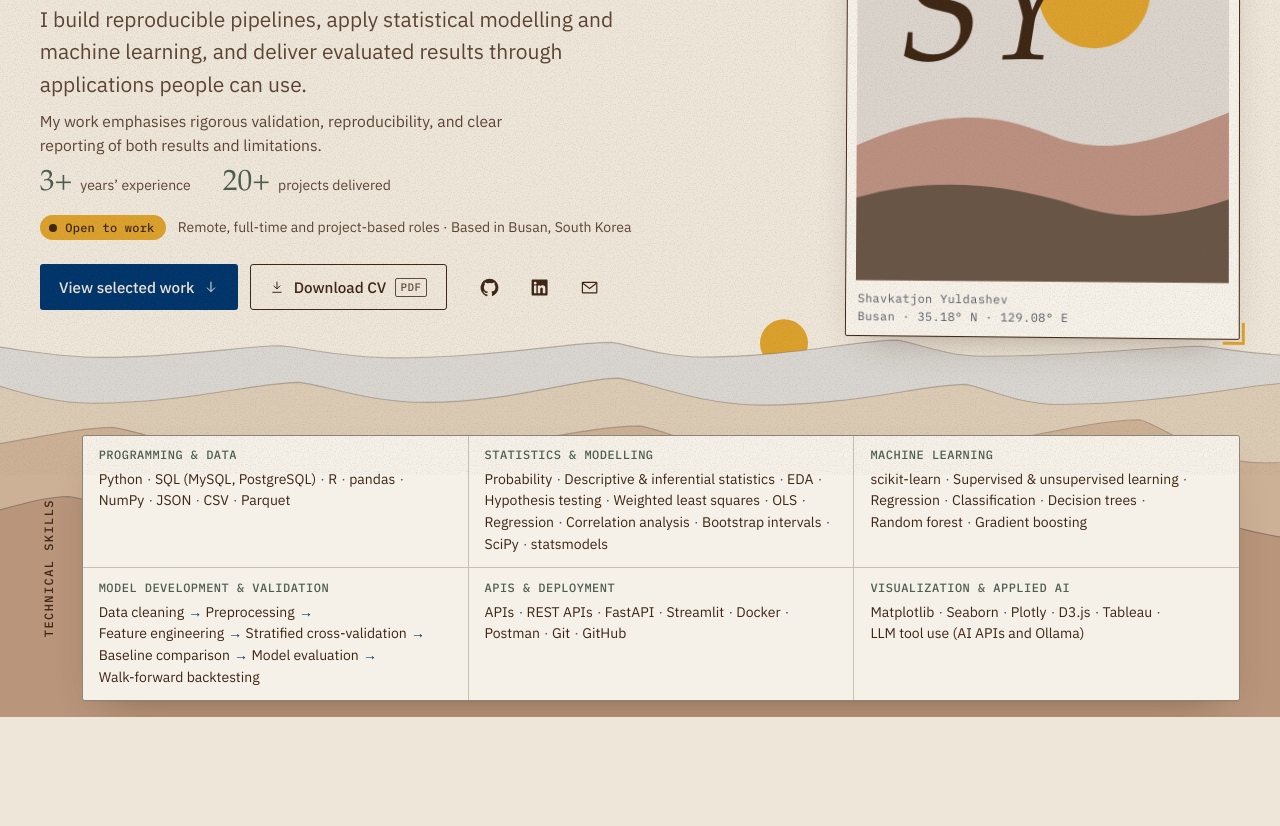
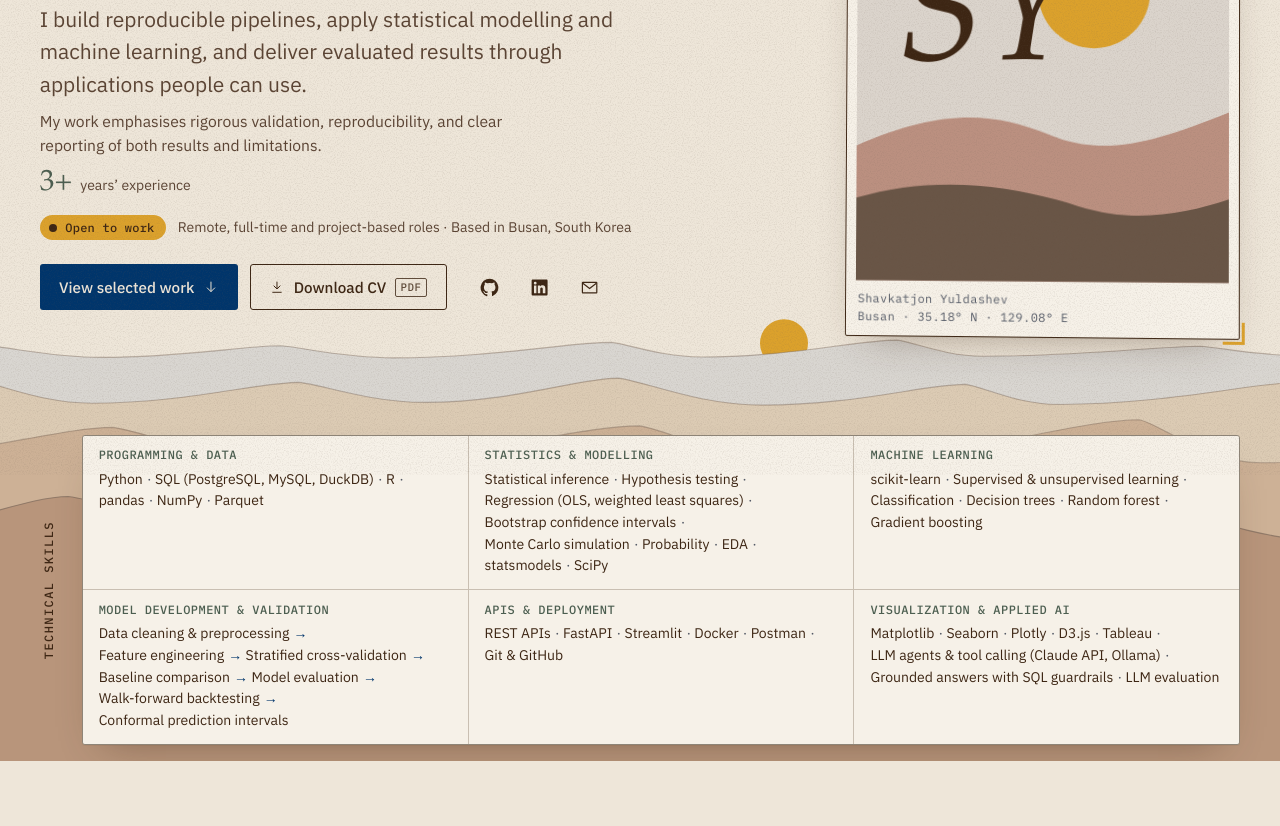
Before and after one commit to shavkatjony/hammer-spot, an Astro site: page / in a window 1280 px wide. Shown: the part 325-1151 px from the top of the page. Built offline with nearby package versions, Linux system fonts and the light colour scheme; Astro itself is replaced by a stand-in of ours; a web font is replaced by a local one.

Commit message:
Tighten skills and claims after review
- Skills: removed basic and overlapping items (JSON, CSV, correlation
  analysis, separate APIs and Git/GitHub entries).
- "Descriptive & inferential statistics" becomes "Statistical inference".
- Regression is listed once, under Statistics & Modelling, as OLS and
  weighted least squares.
- Added the evidenced Monte Carlo simulation and conformal prediction
  intervals.
- Replaced "LLM tool use" with the actual capabilities: LLM agents and tool
  calling (Claude API, Ollama), grounded answers with SQL guardrails, LLM
  evaluation.
- KVENTS period is now Jan 2023 - Mar 2026; removed "20+ projects
  delivered" everywhere.
- Olist findings are worded as correlations, not causes.
- Retail states its synthetic data up front, and that the 59.1M-row stress
  test used generated data.
- DPEC's 50/50 is described as an internal evaluation, not a benchmark.
- Content inventory and editing guide updated; CV PDF and share image
  regenerated.

Co-Authored-By: Claude Opus 5.5 <noreply@anthropic.com>
Claude-Session: https://claude.ai/code/session_01E2Rdkbe9HWpWED4CFjuC1m

```diff
--- a/src/components/AboutSection.astro
+++ b/src/components/AboutSection.astro
@@ -4,7 +4,7 @@ import { identity, education, experience, languages, targetRoles, interests, pro
 import { url } from '../lib/url';
 const edu = education[0];
 const job = experience[0];
-const [years, delivered] = identity.credentials;
+const [years] = identity.credentials;
 ---
 <section class="section about" id="about" aria-labelledby="about-title">
   <div class="wrap wrap--wide">
@@ -17,8 +17,7 @@ const [years, delivered] = identity.credentials;
           toward data.
         </p>
         <p>
-          I have {years.value} {years.long} and {delivered.value} {delivered.long}, including my work as a data and business
-          analyst at {job.org}. I take a problem from data preparation and analysis through modelling, evaluation and
+          I have {years.value} {years.long}, including my work as a data and business analyst at {job.org}. I take a problem from data preparation and analysis through modelling, evaluation and
           delivery: reproducible pipelines, data-quality checks, models chosen against baselines, and evaluation on data
           the model never saw. My flagship project, DPEC, forecasts Formula 1 race pace from public timing data; its README
           traces every number to its source.
--- a/src/content/site.ts
+++ b/src/content/site.ts
@@ -38,7 +38,6 @@ export const identity = {
   /** Credentials shown in the hero, About and CV. Self-reported: see docs/CONTENT_INVENTORY.md. */
   credentials: [
     { value: '3+', label: 'years’ experience', long: 'years of experience in data analysis and modelling' },
-    { value: '20+', label: 'projects delivered', long: 'projects delivered across analytics, statistical modelling and machine learning' },
   ],
   location: {
     city: 'Busan',
@@ -90,7 +89,7 @@ export const experience = [
     org: 'CHUST KVENTS',
     place: 'Chust, Namangan, Uzbekistan · remote',
     role: 'Data & Business Analyst',
-    period: 'Nov 2023 – Mar 2026', // CONFIRM: owner gave "November 2023 january – 2026 march"
+    period: 'Jan 2023 – Mar 2026',
     points: [
       'Developed Python and SQL workflows to analyze sales, inventory, product, and customer data across the head office and three retail locations.',
       'Applied statistical analysis and machine learning for product demand forecasting, customer segmentation, and purchasing behavior analysis.',
@@ -180,12 +179,10 @@ export const skillGroups: SkillGroup[] = [
     title: 'Programming & Data',
     skills: [
       { name: 'Python', evidence: ['f1-pace-intelligence', 'telco-churn', 'retail-intelligence', 'olist-delivery', 'document-scanner'] },
-      { name: 'SQL (MySQL, PostgreSQL)', note: 'DuckDB and SQLite in the projects', evidence: ['f1-pace-intelligence', 'retail-intelligence', 'olist-delivery'] },
+      { name: 'SQL (PostgreSQL, MySQL, DuckDB)', note: 'DuckDB and SQLite in the projects', evidence: ['f1-pace-intelligence', 'retail-intelligence', 'olist-delivery'] },
       { name: 'R' },
       { name: 'pandas', evidence: ['f1-pace-intelligence', 'telco-churn', 'retail-intelligence', 'olist-delivery'] },
       { name: 'NumPy', evidence: ['f1-pace-intelligence', 'retail-intelligence', 'document-scanner'] },
-      { name: 'JSON', evidence: ['f1-pace-intelligence', 'retail-intelligence'] },
-      { name: 'CSV', evidence: ['telco-churn', 'retail-intelligence', 'olist-delivery'] },
       { name: 'Parquet', evidence: ['f1-pace-intelligence', 'retail-intelligence'] },
       // { name: 'Polars' },
       // { name: 'Excel / Google Sheets' },
@@ -195,18 +192,15 @@ export const skillGroups: SkillGroup[] = [
     id: 'statistics',
     title: 'Statistics & Modelling',
     skills: [
+      { name: 'Statistical inference', evidence: ['f1-pace-intelligence'], extra: NOTEBOOKS },
+      { name: 'Hypothesis testing', extra: NOTEBOOKS },
+      { name: 'Regression (OLS, weighted least squares)', evidence: ['f1-pace-intelligence'], extra: NOTEBOOKS, note: 'WLS race-pace forecaster; OLS in the notebooks' },
+      { name: 'Bootstrap confidence intervals', evidence: ['f1-pace-intelligence'] },
+      { name: 'Monte Carlo simulation', evidence: ['f1-pace-intelligence'], note: 'pit-stop strategy over 4,000 draws' },
       { name: 'Probability', evidence: ['f1-pace-intelligence'], note: 'race chances scored with the Brier score' },
-      { name: 'Descriptive & inferential statistics', evidence: ['olist-delivery', 'f1-pace-intelligence'] },
       { name: 'EDA', evidence: ['telco-churn', 'olist-delivery'] },
-      { name: 'Hypothesis testing', extra: NOTEBOOKS },
-      { name: 'Weighted least squares', evidence: ['f1-pace-intelligence'] },
-      { name: 'OLS', extra: NOTEBOOKS },
-      { name: 'Regression', evidence: ['f1-pace-intelligence'], extra: NOTEBOOKS },
-      { name: 'Correlation analysis', evidence: ['olist-delivery', 'f1-pace-intelligence'] },
-      { name: 'Bootstrap intervals', evidence: ['f1-pace-intelligence'] },
+      { name: 'statsmodels', evidence: ['f1-pace-intelligence'], extra: NOTEBOOKS },
       { name: 'SciPy', extra: NOTEBOOKS },
-      { name: 'statsmodels', evidence: ['f1-pace-intelligence'], extra: NOTEBOOKS },
-      { name: 'Monte Carlo simulation', evidence: ['f1-pace-intelligence'], hero: false },
       // { name: 'Time-series analysis' },
       // { name: 'A/B testing' },
     ],
@@ -217,7 +211,6 @@ export const skillGroups: SkillGroup[] = [
     skills: [
       { name: 'scikit-learn', evidence: ['telco-churn'] },
       { name: 'Supervised & unsupervised learning', evidence: ['telco-churn'], note: 'unsupervised: customer segmentation at work' },
-      { name: 'Regression', evidence: ['f1-pace-intelligence'] },
       { name: 'Classification', evidence: ['telco-churn'] },
       { name: 'Decision trees', evidence: ['telco-churn'], note: 'tree ensembles in the churn comparison' },
       { name: 'Random forest', evidence: ['telco-churn'] },
@@ -236,28 +229,25 @@ export const skillGroups: SkillGroup[] = [
     title: 'Model Development & Validation',
     flow: true,
     skills: [
-      { name: 'Data cleaning', evidence: ['f1-pace-intelligence', 'telco-churn', 'retail-intelligence'] },
-      { name: 'Preprocessing', evidence: ['telco-churn'] },
+      { name: 'Data cleaning & preprocessing', evidence: ['f1-pace-intelligence', 'telco-churn', 'retail-intelligence'] },
       { name: 'Feature engineering', evidence: ['telco-churn'] },
       { name: 'Stratified cross-validation', evidence: ['telco-churn'] },
       { name: 'Baseline comparison', evidence: ['f1-pace-intelligence', 'telco-churn'] },
       { name: 'Model evaluation', evidence: ['telco-churn', 'f1-pace-intelligence'] },
       { name: 'Walk-forward backtesting', evidence: ['f1-pace-intelligence'] },
-      { name: 'Split-conformal uncertainty ranges', evidence: ['f1-pace-intelligence'], hero: false },
+      { name: 'Conformal prediction intervals', evidence: ['f1-pace-intelligence'], note: 'split-conformal 80% ranges' },
     ],
   },
   {
     id: 'deployment',
     title: 'APIs & Deployment',
     skills: [
-      { name: 'APIs', evidence: ['f1-pace-intelligence'], note: 'FastF1 timing data and the Claude API' },
       { name: 'REST APIs', evidence: ['f1-pace-intelligence', 'telco-churn'] },
       { name: 'FastAPI', evidence: ['f1-pace-intelligence', 'telco-churn'], extra: MNIST },
       { name: 'Streamlit', evidence: ['telco-churn'] },
       { name: 'Docker', evidence: ['f1-pace-intelligence'], note: 'release image, hosted on Render' },
       { name: 'Postman' },
-      { name: 'Git', evidence: ['f1-pace-intelligence', 'telco-churn', 'retail-intelligence', 'olist-delivery'] },
-      { name: 'GitHub', evidence: ['f1-pace-intelligence', 'telco-churn', 'retail-intelligence', 'olist-delivery'] },
+      { name: 'Git & GitHub', evidence: ['f1-pace-intelligence', 'telco-churn', 'retail-intelligence', 'olist-delivery'] },
       { name: 'Testing & CI (pytest, Ruff, GitHub Actions)', evidence: ['f1-pace-intelligence', 'telco-churn'], hero: false },
       // { name: 'MLflow' },
       // { name: 'AWS' },
@@ -272,7 +262,9 @@ export const skillGroups: SkillGroup[] = [
       { name: 'Plotly' },
       { name: 'D3.js', evidence: ['olist-delivery'] },
       { name: 'Tableau' },
-      { name: 'LLM tool use (AI APIs and Ollama)', evidence: ['f1-pace-intelligence'] },
+      { name: 'LLM agents & tool calling (Claude API, Ollama)', evidence: ['f1-pace-intelligence'], note: '8 read-only tools' },
+      { name: 'Grounded answers with SQL guardrails', evidence: ['f1-pace-intelligence'], note: 'every number names its source tool' },
+      { name: 'LLM evaluation', evidence: ['f1-pace-intelligence'], note: 'internal 50-question test set' },
       // To show OpenCV / Tesseract in the hero boxes too, delete `hero: false` on their lines.
       { name: 'OpenCV', evidence: ['document-scanner'], hero: false },
       { name: 'Tesseract OCR', evidence: ['document-scanner'], hero: false },
@@ -376,7 +368,7 @@ export const projects: Project[] = [
     problem:
       'Before each race, how fast will each car really be over a race distance, how sure can we be, and how many pit stops make sense, using public data only?',
     contribution:
-      'Built it solo, end to end: a 545-session pipeline and 15-table DuckDB warehouse, research on what predicts race pace, one shared weighted regression tested walk-forward with split-conformal 80% ranges, a Monte Carlo strategy model, a read-only FastAPI service and web app on Render, and an AI race engineer graded by an automatic exam.',
+      'Built it solo, end to end: a 545-session pipeline and 15-table DuckDB warehouse, research on what predicts race pace, one shared weighted regression tested walk-forward with split-conformal 80% ranges, a Monte Carlo strategy model, a read-only FastAPI service and web app on Render, and an AI race engineer checked by an internal 50-question evaluation.',
     result:
       'On 37 race weekends held out from every modelling choice, race-pace error after qualifying was 0.548% of a lap (about 0.49 s), against 0.589% for the best of five baselines, and 79.9% of real results fell inside the 80% ranges.',
     metrics: [
@@ -453,7 +445,7 @@ export const projects: Project[] = [
             'Ranges that mean what they say: 78.5% (after practice) and 79.9% (after qualifying) of real results fell inside the 80% ranges. Top-3 chance Brier score 0.070 against 0.129 for no information.',
             'Strategy, replayed on 78 dry races with only earlier data: the stop count matched what most of the top 10 did in 58% of races, against 46% for “always one stop” (67% against 57% when the call was clear).',
             'The live code path, replayed on 16 races of 2026, gave exactly the backtest’s error (0.573%).',
-            'The AI assistant passed a 50-question exam, including 5 trap questions it had to turn down, graded against the warehouse on 8 November 2026.',
+            'The AI assistant passed all 50 questions of an internal evaluation I wrote, including 5 trap questions it had to turn down, graded against the warehouse on 8 November 2026. It is a project test set, not an independent benchmark.',
           ],
           figures: ['dpec-results'],
         },
@@ -597,9 +589,9 @@ export const projects: Project[] = [
     contribution:
       'Designed a star schema with an explicit grain, staged DuckDB SQL, a data-quality build gate, a metrics engine with a transparent priority score, and a self-contained three-page HTML dashboard.',
     result:
-      'At full M5 shape the build processed 59.1M rows end to end in 84 s, with peak memory cut from 8.8 GB to 2.6 GB. The business findings shown are illustrative: the repo runs on a synthetic, M5-shaped sample.',
+      'Built and tested on synthetic, M5-shaped data. On a generated dataset at full M5 size, the build processed 59.1M rows end to end in 84 s, with peak memory cut from 8.8 GB to 2.6 GB. The business findings shown are illustrative, not real retail results.',
     metrics: [
-      { value: '59.1M', label: 'Rows in the full-shape stress test' },
+      { value: '59.1M', label: 'Rows in the full-size stress test (generated data)' },
       { value: '2.6 GB', label: 'Peak memory at full shape, down from 8.8 GB' },
       { value: '8', label: 'Data-quality checks gating the build' },
     ],
@@ -656,7 +648,7 @@ export const projects: Project[] = [
           id: 'findings',
           title: 'Findings and verified results',
           body: [
-            'The pipeline was stress-tested at full M5 shape: 30,450 series × 1,941 days = 59.1M rows. The first version peaked at 8.8 GB. Four changes, each measured on its own, brought it to 2.6 GB: streaming the reshape store by store, categorical encoding for every text column, running ingestion in its own process, and capping DuckDB at 1.5 GB so it spills to disk.',
+            'The pipeline was stress-tested on a generated dataset at full M5 shape: 30,450 series × 1,941 days = 59.1M rows. The first version peaked at 8.8 GB. Four changes, each measured on its own, brought it to 2.6 GB: streaming the reshape store by store, categorical encoding for every text column, running ingestion in its own process, and capping DuckDB at 1.5 GB so it spills to disk.',
           ],
           figures: ['retail-scale', 'retail-tower'],
         },
@@ -757,8 +749,8 @@ export const projects: Project[] = [
           title: 'Findings and verified results',
           body: [
             'The marketplace is structurally one-time-purchase: 3.12% of customers ever order again, and 70.7% are already At Risk or Churned. Retention is flat at 3–5% in every acquisition cohort from early 2017.',
-            'Late delivery is the clearest driver of poor reviews: every band of lateness costs roughly a star.',
-            'Customers punish broken promises, not distance. The slowest states are in the north: Roraima 29.4 days, Amapá 27.2, Amazonas 26.4, against a 12.6-day average. But slow is not late. Amapá and Amazonas arrive on time about 96% of the time, because their delivery estimates are long, and both average above 4.1 stars (small samples: 68 and 147 orders).',
+            'Late delivery shows the strongest association with poor reviews: each band of lateness goes with roughly one star less.',
+            'Low reviews line up with broken promises more than with distance. The slowest states are in the north: Roraima 29.4 days, Amapá 27.2, Amazonas 26.4, against a 12.6-day average. But slow is not late. Amapá and Amazonas arrive on time about 96% of the time, because their delivery estimates are long, and both average above 4.1 stars (small samples: 68 and 147 orders).',
             'Across the 27 states, the average review tracks the on-time rate (r = 0.78) more closely than delivery days (r = −0.53). The broken promises sit where the volume is: Rio de Janeiro (12,698 orders, 86.5% on time, 3.90 stars) and the Northeast (Alagoas 76.1%, Maranhão 80.3% on time).',
             'Sellers: no one dominates (the largest makes 1.7% of item revenue, the top 15 make 17.6%), but 540 of 3,053 sellers (17.7%) make 80% of it, so seller support should start with that group.',
           ],
@@ -882,7 +874,7 @@ export const secondaryProjects = projects.filter((p) => p.tier === 'secondary');
  * without naming it; the items below are the smaller pieces that are public or described.
  */
 export const moreWork = {
-  note: 'The projects on this page are a selection from 20+ delivered across analytics, statistical modelling and machine learning in academic, professional and independent work. Others are available to discuss on request.',
+  note: 'The projects on this page are a selection from my academic, professional and independent work in analytics, statistical modelling and machine learning. Others are available to discuss on request.',
 };
 
 /** Smaller pieces of evidence: listed, not featured. */
@@ -944,7 +936,7 @@ export const notes = [
     id: 'slow-is-not-late',
     category: 'Statistics',
     title: 'Slow is not late',
-    text: 'Across 27 Brazilian states, the average review tracks the on-time rate (r = 0.78) more closely than delivery days (r = −0.53). The slowest northern states keep about 96% of their promises; the reviews suffer where promises break.',
+    text: 'Across 27 Brazilian states, the average review tracks the on-time rate (r = 0.78) more closely than delivery days (r = −0.53). The slowest northern states keep about 96% of their promises; low reviews cluster where promises break. These are correlations, not causal effects.',
     source: { label: 'olist · reports/findings.md', href: `${OLIST}/blob/main/reports/findings.md` },
   },
   {
@@ -972,7 +964,7 @@ export const notes = [
     id: 'grade-the-assistant',
     category: 'Applied AI',
     title: 'Grade the AI assistant like software',
-    text: 'DPEC’s race engineer must name the tool behind every number. Its 50-question exam recomputes each right answer from the warehouse on every run, including 5 trap questions about things that aren’t public, and it passed 50 of 50.',
+    text: 'DPEC’s race engineer must name the tool behind every number. Its internal 50-question evaluation recomputes each right answer from the warehouse on every run, including 5 trap questions about things that aren’t public, and it passed 50 of 50. It is a test set I wrote, not an independent benchmark.',
     source: { label: 'dpec · reports/ai', href: `${DPEC}/blob/main/reports/ai/README.md` },
   },
 ];
--- a/src/pages/resume.astro
+++ b/src/pages/resume.astro
@@ -9,7 +9,7 @@ const strip = (t: string) => t.replaceAll('`', '');
 const repoOf = (p: (typeof projects)[number]) => p.links.find((l) => l.kind === 'repo');
 // Skills come from the same six groups as the hero boxes (src/content/site.ts → skillGroups).
 const skills = skillGroups.map((g) => ({ k: g.title, v: heroSkills(g).map(skillLabel).join(', ') }));
-const [years, delivered] = identity.credentials;
+const [years] = identity.credentials;
 ---
 <Base title="CV · Shavkatjon Yuldashev · Data Scientist" description="One-page CV of Shavkatjon Yuldashev, Data Scientist building end-to-end data products: machine learning, statistical modelling and applied AI.">
   <div class="cv-tools wrap no-print">
@@ -44,7 +44,7 @@ const [years, delivered] = identity.credentials;
           identity.positioning,
           identity.statement,
           identity.support,
-          `${years.value} ${years.long}; ${delivered.value} ${delivered.long}.`,
+          `${years.value} ${years.long}.`,
           `Open to ${identity.availability.scope}.`,
         ].join(' ')}
       </p>
```
Also changed, not shown: docs/CONTENT_INVENTORY.md (+12 -1 lines), docs/EDITING_GUIDE.md (+2 -2 lines), README.md, public/og.jpg, 1 other file.
